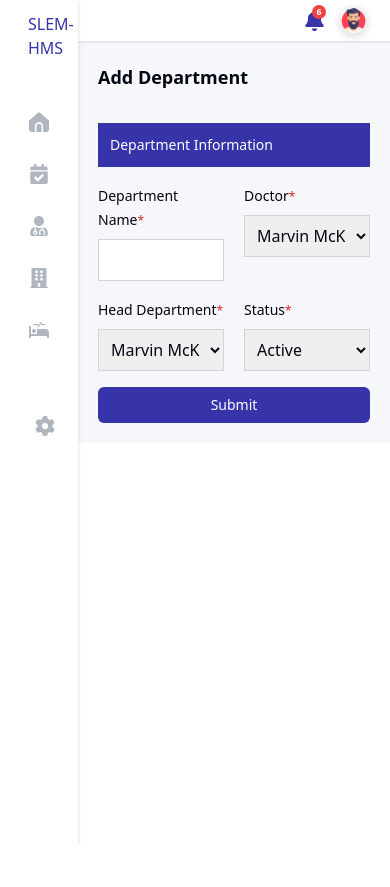
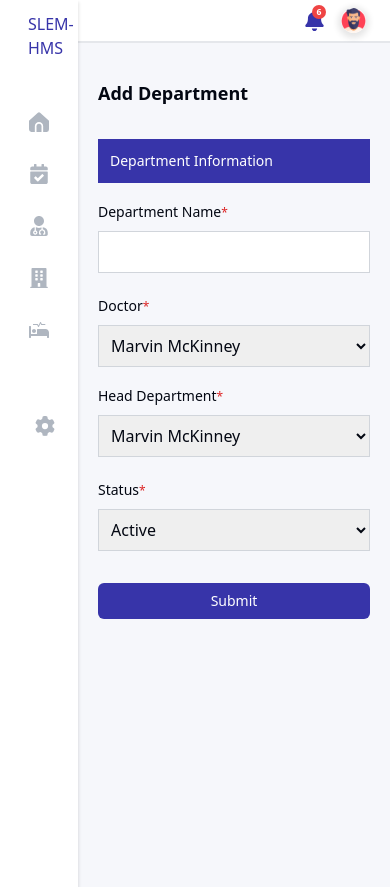
Before and after one commit to Iyk-Tech22/SLEM.Hospital-Management-System.Web, a React (Vite) app: page /account/departments/add-department in a window 390 px wide. Before the commit the page ends 844 px from the top, so only its background shows below. Built offline with nearby package versions, Linux system fonts and the light colour scheme.

Commit message:
made the department form responsive and fixed other issue

```diff
--- a/src/components/addDoctor/formSchemas.ts
+++ b/src/components/addDoctor/formSchemas.ts
@@ -106,9 +106,8 @@ departmentName: yup
 .matches(/^[A-Za-z]+$/,"Department name must contain letters only"),
 doctor: yup
 .string()
-.required("Doctor name is required")
-.min(3,"Doctor name must be at least 3 characters")
-.matches(/^[A-Za-z]+$/,"Doctor name must contain letters only"),
+.oneOf(['0','1','2','3','4','5'], 'invalid name')
+.required('Head of department is required'),
 headDepartment: yup
 .string()
 .oneOf(['0','1','2','3','4','5'], 'invalid name')
--- a/src/layouts/DashboardLayout.tsx
+++ b/src/layouts/DashboardLayout.tsx
@@ -87,7 +87,7 @@ export default function DashboardLayout() {
               </AccountDropdown>
             </ul>
           </header>
-          <section className="h-full bg-[#f6f7fb] p-5">
+          <section className="min-h-screen  bg-[#f6f7fb] p-5">
             <Outlet />
           </section>
         </main>
--- a/src/pages/AddDepartment.tsx
+++ b/src/pages/AddDepartment.tsx
@@ -23,7 +23,7 @@ export default function AddDepartment() {
 
 
     return (
-      <div className="max-w-2xl mx-auto">
+      <div className="max-w-2xl mx-auto mt-4 md:mt-24">
         <h2 className="text-lg font-semibold">Add Department</h2>
         <form className="grid mt-8" onSubmit={handleSubmit(onSubmit)}>
 
@@ -34,7 +34,7 @@ export default function AddDepartment() {
             </p>
 
             {/* DEPARTMENT NAME & DOCTOR NAME */}
-            <div className="grid grid-cols-2 gap-5 mt-4">
+            <div className="grid grid-cols-1 md:grid-cols-2 gap-5 mt-4">
               <div className="space-y-2">
                 <Label name="departmentName" label="Department Name" className="text-xs text-red-600" required={true} />
                 <input
@@ -71,7 +71,7 @@ export default function AddDepartment() {
             </div>
 
             {/* HEAD OF DEPARTMENT NAME & STATUS */}
-            <div className="grid grid-cols-2 gap-5 mt-4 mb-4">
+            <div className="grid grid-cols-1 md:grid-cols-2 gap-5 mt-4 mb-8">
             <div className="space-y-2">
                 <Label name="headDepartment" label="Head Department" className="text-xs text-red-600" required={true} />
                 <select
--- a/src/pages/DepartmentPage.tsx
+++ b/src/pages/DepartmentPage.tsx
@@ -36,7 +36,7 @@ export default function DepartmentsPage() {
       </div>
       <div className="w-full flex space-x-4">
         <div className="w-full shadow-md bg-white rounded-md px-5">
-          <header className="flex justify-between items-center pt-4">
+          <header className="flex flex-col md:flex-row md:justify-between items-center pt-4">
             <h2 className="font-bold text-sm md:text-lg text-primaryDarkBlue">
               Departments List
             </h2>
```
